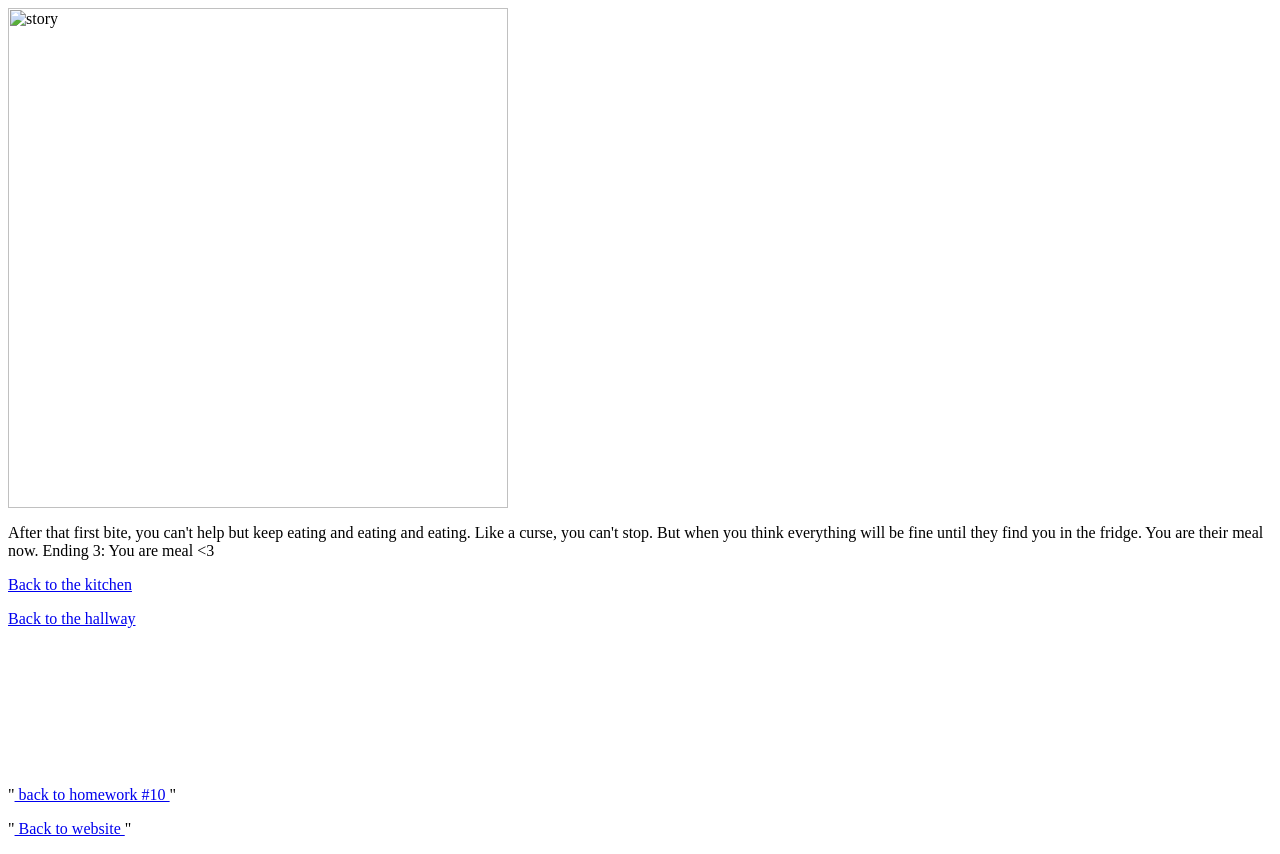
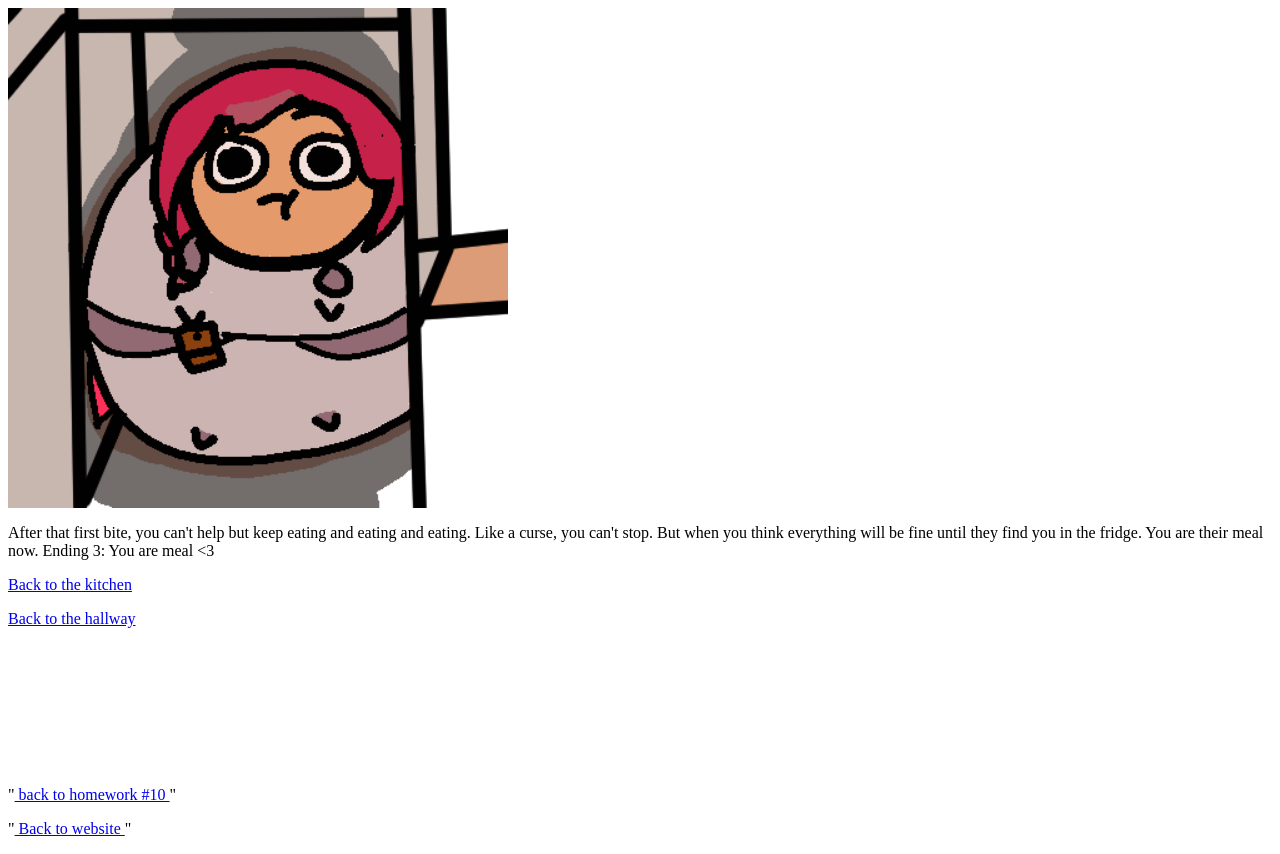
Before and after one commit to EmiIsHungry/food.html, a plain HTML site: page index.html in a window 1280 px wide. Drawn offline with Linux system fonts and the light colour scheme.

Commit message:
Update index.html

```diff
--- a/index.html
+++ b/index.html
@@ -3,7 +3,7 @@
     <title> Emily's interactivestorygame </title>
   </head>
   <body>
-    <img src="ending#3Food.png" width ="500" height= "500" alt=" story"/>
+    <img src="ending3Food.png" width ="500" height= "500" alt=" story"/>
     <p> After that first bite, you can't help but keep eating and eating and eating. Like a curse, you can't stop. But when you think everything will be fine until they find you in the fridge. You are their meal now. Ending 3: You are meal <3 </p>
     <p>  <a href= https://emiishungry.github.io/straighttokitchen.html/> Back to the kitchen </a> </p>
     <p>  <a href= https://emiishungry.github.io/scene6.html/ > Back to the hallway</a> </p>
```
